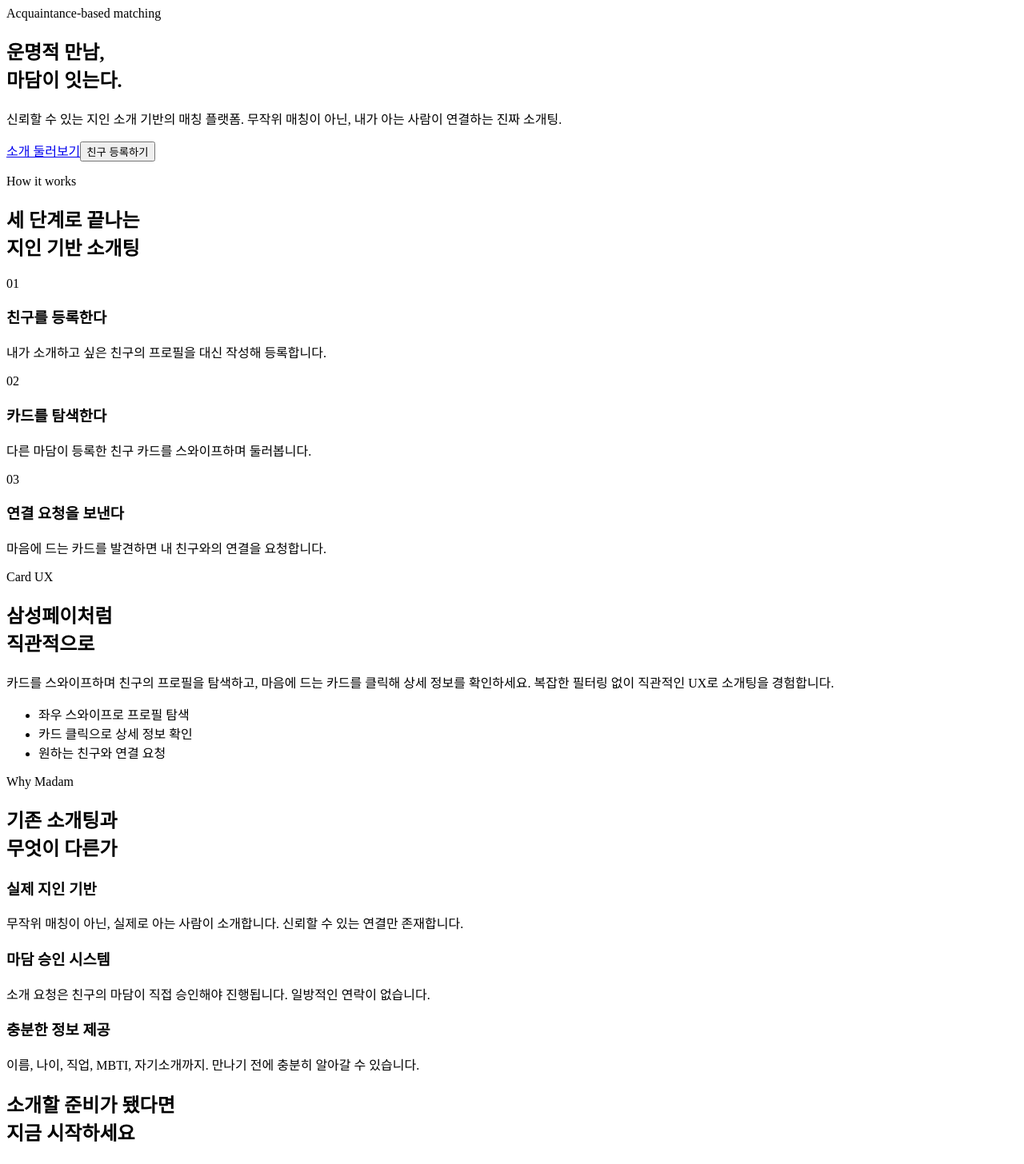
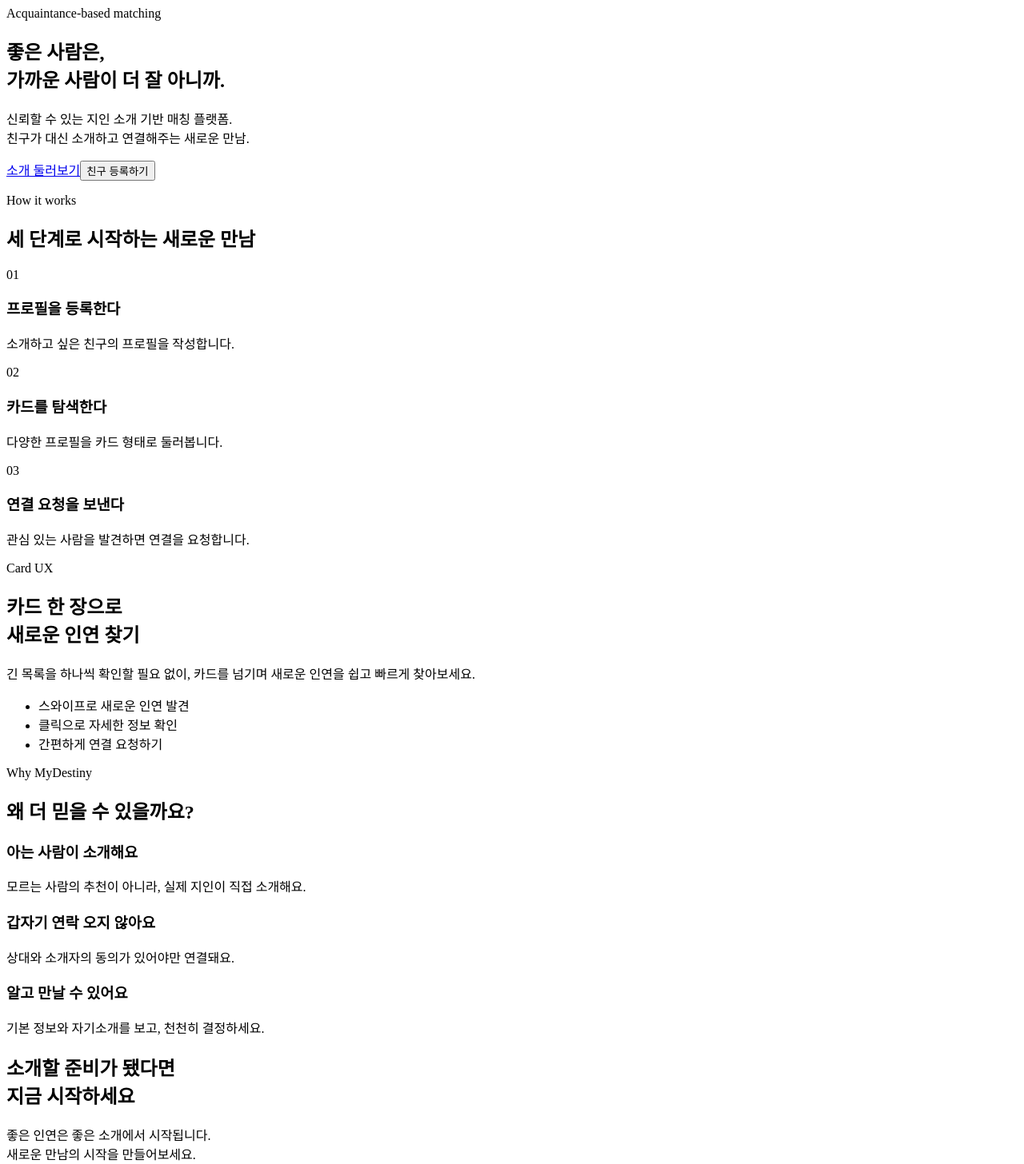
Before and after one commit to sellFriend/myDestiny-front, a React (Vite) app: page / in a window 1280 px wide. Shown: the part 40-1496 px from the top of the page at 80% size. Built offline with nearby package versions, Linux system fonts and the light colour scheme; the HTML template or start-up script is replaced by a standard one; what overlay-kit would draw is missing.

Commit message:
[feat] 홈페이지 전 섹션 카피 문구 개선

```diff
--- a/src/pages/home/components/CTASection.tsx
+++ b/src/pages/home/components/CTASection.tsx
@@ -13,8 +13,8 @@ export function CTASection({ onRegisterFriend }: CTASectionProps) {
           소개할 준비가 됐다면<br />지금 시작하세요
         </h2>
         <p className="text-white/60 mb-10 leading-relaxed">
-          친구를 등록하는 것만으로 시작됩니다.
-          내 친구의 운명적 만남을 내가 만들어보세요.
+          좋은 인연은 좋은 소개에서 시작됩니다. <br />
+          새로운 만남의 시작을 만들어보세요.
         </p>
         <div className="flex flex-col sm:flex-row gap-3 justify-center">
           <button
--- a/src/pages/home/components/CardUXSection.tsx
+++ b/src/pages/home/components/CardUXSection.tsx
@@ -7,15 +7,13 @@ export function CardUXSection() {
             Card UX
           </p>
           <h2 className="text-5xl font-black tracking-tighter mb-6 leading-tight">
-            삼성페이처럼<br />직관적으로
+            카드 한 장으로<br />새로운 인연 찾기
           </h2>
           <p className="text-white/60 leading-relaxed mb-8">
-            카드를 스와이프하며 친구의 프로필을 탐색하고,
-            마음에 드는 카드를 클릭해 상세 정보를 확인하세요.
-            복잡한 필터링 없이 직관적인 UX로 소개팅을 경험합니다.
+            긴 목록을 하나씩 확인할 필요 없이, 카드를 넘기며 새로운 인연을 쉽고 빠르게 찾아보세요.
           </p>
           <ul className="space-y-3 text-sm text-white/60">
-            {['좌우 스와이프로 프로필 탐색', '카드 클릭으로 상세 정보 확인', '원하는 친구와 연결 요청'].map((item) => (
+            {['스와이프로 새로운 인연 발견', '클릭으로 자세한 정보 확인', '간편하게 연결 요청하기'].map((item) => (
               <li key={item} className="flex items-center gap-3">
                 <span className="w-1.5 h-1.5 rounded-full bg-pastel-lime flex-shrink-0" />
                 {item}
--- a/src/pages/home/components/HeroSection.tsx
+++ b/src/pages/home/components/HeroSection.tsx
@@ -11,17 +11,17 @@ export function HeroSection({ onRegisterFriend }: HeroSectionProps) {
       <div className="absolute top-0 right-0 w-[480px] h-[480px] bg-pastel-lime rounded-block opacity-70 translate-x-1/3 -translate-y-1/4 pointer-events-none" />
       <div className="absolute bottom-0 left-0 w-[320px] h-[320px] bg-pastel-pink rounded-block opacity-60 -translate-x-1/4 translate-y-1/4 pointer-events-none" />
 
-      <div className="relative z-10 text-center max-w-3xl mx-auto">
+      <div className="relative z-10 text-center max-w-5xl mx-auto">
         <p className="text-sm font-mono uppercase tracking-widest text-black/40 mb-6">
           Acquaintance-based matching
         </p>
-        <h1 className="text-6xl md:text-8xl font-black text-black leading-none tracking-tighter mb-6">
-          운명적 만남,<br />
-          <span className="text-black">마담이 잇는다.</span>
+        <h1 className="text-5xl md:text-7xl font-black text-black leading-[0.95] tracking-tighter mb-8 ">
+          좋은 사람은,<br />
+          가까운 사람이 더 잘 아니까.
         </h1>
         <p className="text-lg text-black/60 mb-10 max-w-xl mx-auto leading-relaxed">
-          신뢰할 수 있는 지인 소개 기반의 매칭 플랫폼.
-          무작위 매칭이 아닌, 내가 아는 사람이 연결하는 진짜 소개팅.
+          신뢰할 수 있는 지인 소개 기반 매칭 플랫폼. <br />
+          친구가 대신 소개하고 연결해주는 새로운 만남.
         </p>
 
         <div className="flex flex-col sm:flex-row gap-3 justify-center">
--- a/src/pages/home/components/HowItWorksSection.tsx
+++ b/src/pages/home/components/HowItWorksSection.tsx
@@ -1,20 +1,20 @@
 const STEPS = [
   {
     number: '01',
-    title: '친구를 등록한다',
-    description: '내가 소개하고 싶은 친구의 프로필을 대신 작성해 등록합니다.',
+    title: '프로필을 등록한다',
+    description: '소개하고 싶은 친구의 프로필을 작성합니다.',
     bg: 'bg-pastel-lime',
   },
   {
     number: '02',
     title: '카드를 탐색한다',
-    description: '다른 마담이 등록한 친구 카드를 스와이프하며 둘러봅니다.',
+    description: '다양한 프로필을 카드 형태로 둘러봅니다.',
     bg: 'bg-pastel-lilac',
   },
   {
     number: '03',
     title: '연결 요청을 보낸다',
-    description: '마음에 드는 카드를 발견하면 내 친구와의 연결을 요청합니다.',
+    description: '관심 있는 사람을 발견하면 연결을 요청합니다.',
     bg: 'bg-pastel-mint',
   },
 ] as const;
@@ -27,7 +27,7 @@ export function HowItWorksSection() {
           How it works
         </p>
         <h2 className="text-5xl font-black text-black tracking-tighter mb-16">
-          세 단계로 끝나는<br />지인 기반 소개팅
+          세 단계로 시작하는 새로운 만남
         </h2>
 
         <div className="grid grid-cols-1 md:grid-cols-3 gap-6">
--- a/src/pages/home/components/TrustSection.tsx
+++ b/src/pages/home/components/TrustSection.tsx
@@ -1,17 +1,17 @@
 const TRUST_POINTS = [
   {
-    title: '실제 지인 기반',
-    description: '무작위 매칭이 아닌, 실제로 아는 사람이 소개합니다. 신뢰할 수 있는 연결만 존재합니다.',
+    title: '아는 사람이 소개해요',
+    description: '모르는 사람의 추천이 아니라, 실제 지인이 직접 소개해요.',
     bg: 'bg-pastel-cream',
   },
   {
-    title: '마담 승인 시스템',
-    description: '소개 요청은 친구의 마담이 직접 승인해야 진행됩니다. 일방적인 연락이 없습니다.',
+    title: '갑자기 연락 오지 않아요',
+    description: '상대와 소개자의 동의가 있어야만 연결돼요.',
     bg: 'bg-pastel-mint',
   },
   {
-    title: '충분한 정보 제공',
-    description: '이름, 나이, 직업, MBTI, 자기소개까지. 만나기 전에 충분히 알아갈 수 있습니다.',
+    title: '알고 만날 수 있어요',
+    description: '기본 정보와 자기소개를 보고, 천천히 결정하세요.',
     bg: 'bg-pastel-pink',
   },
 ] as const;
@@ -21,10 +21,10 @@ export function TrustSection() {
     <section className="px-6 py-24 bg-white">
       <div className="max-w-5xl mx-auto">
         <p className="text-sm font-mono uppercase tracking-widest text-black/40 mb-4">
-          Why Madam
+          Why MyDestiny
         </p>
         <h2 className="text-5xl font-black text-black tracking-tighter mb-16">
-          기존 소개팅과<br />무엇이 다른가
+          왜 더 믿을 수 있을까요?
         </h2>
 
         <div className="grid grid-cols-1 md:grid-cols-3 gap-6">
```
